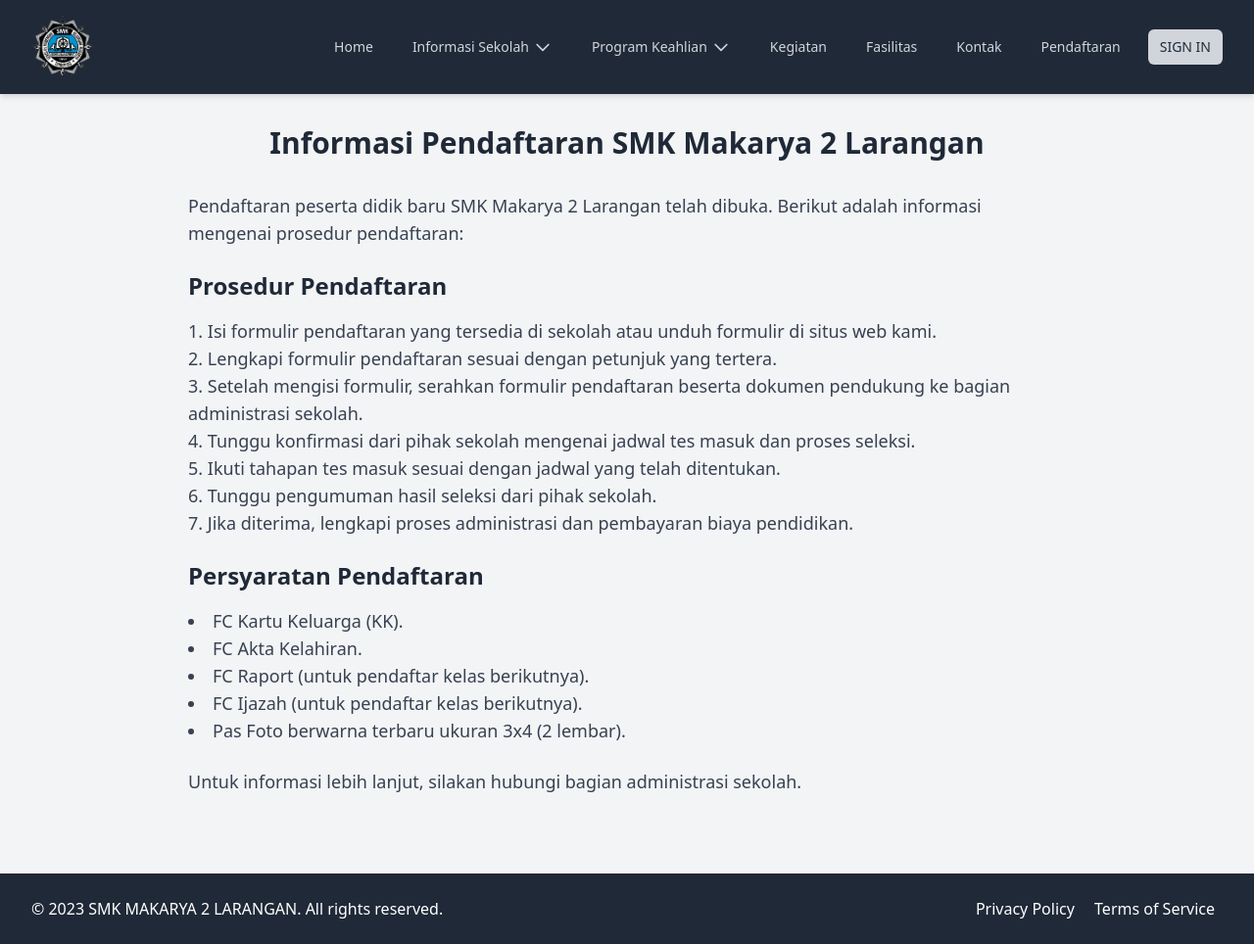
After one commit to Bynrwdntr/website-makarya, a PHP site: page /pendaftaran.php in a window 1280 px wide. The commit adds this page. Shown: the whole page at 98% size. Run offline with PHP 8.4, Linux system fonts and the light colour scheme; some libraries are stand-ins or nearby versions.

```diff
--- a/landingpage.php
+++ b/landingpage.php
@@ -63,7 +63,7 @@
                 <a href="#" class="text-gray-300 hover:bg-gray-700 hover:text-white px-3 py-2 rounded-md text-sm font-medium">Kegiatan</a>
                 <a href="#" class="text-gray-300 hover:bg-gray-700 hover:text-white px-3 py-2 rounded-md text-sm font-medium">Fasilitas</a>
                 <a href="kontak.php" class="text-gray-300 hover:bg-gray-700 hover:text-white px-3 py-2 rounded-md text-sm font-medium">Kontak</a>
-                <a href="#" class="text-gray-300 hover:bg-gray-700 hover:text-white px-3 py-2 rounded-md text-sm font-medium">Pendaftaran</a>
+                <a href="pendaftaran.php" class="text-gray-300 hover:bg-gray-700 hover:text-white px-3 py-2 rounded-md text-sm font-medium">Pendaftaran</a>
                 <?php if ($isLoggedIn): ?>
                     <span class="text-gray-300 px-3 py-2 rounded-md text-sm font-medium">Welcome, <?php echo $_SESSION['username']; ?></span>
                 <?php else: ?>
--- /dev/null
+++ b/pendaftaran.php
@@ -0,0 +1,115 @@
+<?php
+session_start();
+$isLoggedIn = isset($_SESSION['username']);
+?>
+
+<!DOCTYPE html>
+<html lang="id">
+<head>
+    <meta charset="UTF-8">
+    <meta name="viewport" content="width=device-width, initial-scale=1.0">
+    <title>Informasi Pendaftaran - SMK Makarya 2 Larangan</title>
+    <link rel="icon" type="image/x-icon" href="logo.jpg">
+    <link href="https://cdn.jsdelivr.net/npm/tailwindcss@2.0/dist/tailwind.min.css" rel="stylesheet">
+</head>
+<body class="bg-gray-100 text-gray-800 flex flex-col min-h-screen">
+<header class="shadow-md bg-gray-800">
+        <nav class="container mx-auto px-4 sm:px-6 lg:px-8 flex justify-between items-center py-4">
+            <div class="flex items-center space-x-4">
+                <img class="max-h-16 w-auto" src="logo.png" alt="Logo">
+            </div>
+            <div class="hidden sm:flex space-x-4 ml-auto">
+                <a href="landingpage.php" class="text-gray-300 hover:bg-gray-700 hover:text-white px-3 py-2 rounded-md text-sm font-medium">Home</a>
+                <div class="relative">
+                    <button onclick="this.nextElementSibling.classList.toggle('hidden');"
+                        class="text-gray-300 hover:bg-gray-700 hover:text-white px-3 py-2 rounded-md text-sm font-medium flex items-center">
+                        Informasi Sekolah
+                        <svg class="w-5 h-5 ml-1" fill="none" stroke="currentColor" viewBox="0 0 24 24"
+                            xmlns="http://www.w3.org/2000/svg">
+                            <path stroke-linecap="round" stroke-linejoin="round" stroke-width="2"
+                                d="M19 9l-7 7-7-7"></path>
+                        </svg>
+                    </button>
+                    <div class="hidden absolute right-0 mt-2 w-48 rounded-md shadow-lg bg-white ring-1 ring-black ring-opacity-5 z-50">
+                        <a href="sejarah.php"
+                            class="block px-4 py-2 text-sm text-gray-700 hover:bg-gray-100">Sejarah</a>
+                        <a href="visi_misi.php"
+                            class="block px-4 py-2 text-sm text-gray-700 hover:bg-gray-100">Visi dan Misi</a>
+                        <a href="strukturorganisasi.php"
+                            class="block px-4 py-2 text-sm text-gray-700 hover:bg-gray-100">Struktur Organisasi</a>
+                    </div>
+                </div>
+                <div class="relative">
+                    <button onclick="this.nextElementSibling.classList.toggle('hidden');"
+                        class="text-gray-300 hover:bg-gray-700 hover:text-white px-3 py-2 rounded-md text-sm font-medium flex items-center">
+                        Program Keahlian
+                        <svg class="w-5 h-5 ml-1" fill="none" stroke="currentColor" viewBox="0 0 24 24"
+                            xmlns="http://www.w3.org/2000/svg">
+                            <path stroke-linecap="round" stroke-linejoin="round" stroke-width="2"
+                                d="M19 9l-7 7-7-7"></path>
+                        </svg>
+                    </button>
+                    <div class="hidden absolute right-0 mt-2 w-48 rounded-md shadow-lg bg-white ring-1 ring-black ring-opacity-5 z-50">
+                        <a href="akuntansi.php"
+                            class="block px-4 py-2 text-sm text-gray-700 hover:bg-gray-100">Akuntansi Keuangan
+                            Lembaga</a>
+                        <a href="bisnis.php"
+                            class="block px-4 py-2 text-sm text-gray-700 hover:bg-gray-100">Bisnis Daring &
+                            Pemasaran</a>
+                    </div>
+                </div>
+                <a href="#" class="text-gray-300 hover:bg-gray-700 hover:text-white px-3 py-2 rounded-md text-sm font-medium">Kegiatan</a>
+                <a href="#" class="text-gray-300 hover:bg-gray-700 hover:text-white px-3 py-2 rounded-md text-sm font-medium">Fasilitas</a>
+                <a href="kontak.php" class="text-gray-300 hover:bg-gray-700 hover:text-white px-3 py-2 rounded-md text-sm font-medium">Kontak</a>
+                <a href="#" class="text-gray-300 hover:bg-gray-700 hover:text-white px-3 py-2 rounded-md text-sm font-medium">Pendaftaran</a>
+                <?php if ($isLoggedIn): ?>
+                    <span class="text-gray-300 px-3 py-2 rounded-md text-sm font-medium">Welcome, <?php echo $_SESSION['username']; ?></span>
+                <?php else: ?>
+                    <a href="login.php" class="bg-gray-300 hover:bg-gray-700 hover:text-white px-3 py-2 rounded-md text-sm font-medium">SIGN IN</a>
+                <?php endif; ?>
+            </div>
+        </nav>
+    </header>
+
+
+    <main class="flex-grow">
+        <section class="container mx-auto px-4 sm:px-6 lg:px-8 py-8">
+            <h1 class="text-3xl font-bold text-center text-gray-800 mb-8">Informasi Pendaftaran SMK Makarya 2 Larangan</h1>
+            <div class="max-w-4xl mx-auto">
+                <p class="text-gray-700 text-lg mb-6">Pendaftaran peserta didik baru SMK Makarya 2 Larangan telah dibuka. Berikut adalah informasi mengenai prosedur pendaftaran:</p>
+                <h2 class="text-2xl font-bold text-gray-800 mb-4">Prosedur Pendaftaran</h2>
+                <ol class="list-decimal list-inside text-gray-700 text-lg mb-6">
+                    <li>Isi formulir pendaftaran yang tersedia di sekolah atau unduh formulir di situs web kami.</li>
+                    <li>Lengkapi formulir pendaftaran sesuai dengan petunjuk yang tertera.</li>
+                    <li>Setelah mengisi formulir, serahkan formulir pendaftaran beserta dokumen pendukung ke bagian administrasi sekolah.</li>
+                    <li>Tunggu konfirmasi dari pihak sekolah mengenai jadwal tes masuk dan proses seleksi.</li>
+                    <li>Ikuti tahapan tes masuk sesuai dengan jadwal yang telah ditentukan.</li>
+                    <li>Tunggu pengumuman hasil seleksi dari pihak sekolah.</li>
+                    <li>Jika diterima, lengkapi proses administrasi dan pembayaran biaya pendidikan.</li>
+                </ol>
+                <h2 class="text-2xl font-bold text-gray-800 mb-4">Persyaratan Pendaftaran</h2>
+                <ul class="list-disc list-inside text-gray-700 text-lg mb-6">
+                    <li>FC Kartu Keluarga (KK).</li>
+                    <li>FC Akta Kelahiran.</li>
+                    <li>FC Raport (untuk pendaftar kelas berikutnya).</li>
+                    <li>FC Ijazah (untuk pendaftar kelas berikutnya).</li>
+                    <li>Pas Foto berwarna terbaru ukuran 3x4 (2 lembar).</li>
+                </ul>
+                <p class="text-gray-700 text-lg mb-6">Untuk informasi lebih lanjut, silakan hubungi bagian administrasi sekolah.</p>
+            </div>
+        </section>
+    </main>
+
+    <footer class="bg-gray-800 text-white py-6 mt-6">
+        <div class="container mx-auto px-4 sm:px-6 lg:px-8 flex justify-between items-center">
+            <div>
+                <p>&copy; 2023 SMK MAKARYA 2 LARANGAN. All rights reserved.</p>
+            </div>
+            <div>
+                <a href="#" class="text-white hover:text-gray-400 mx-2">Privacy Policy</a>
+                <a href="#" class="text-white hover:text-gray-400 mx-2">Terms of Service</a>
+            </div>
+        </div>
+    </footer>
+</body>
+</html>
```
